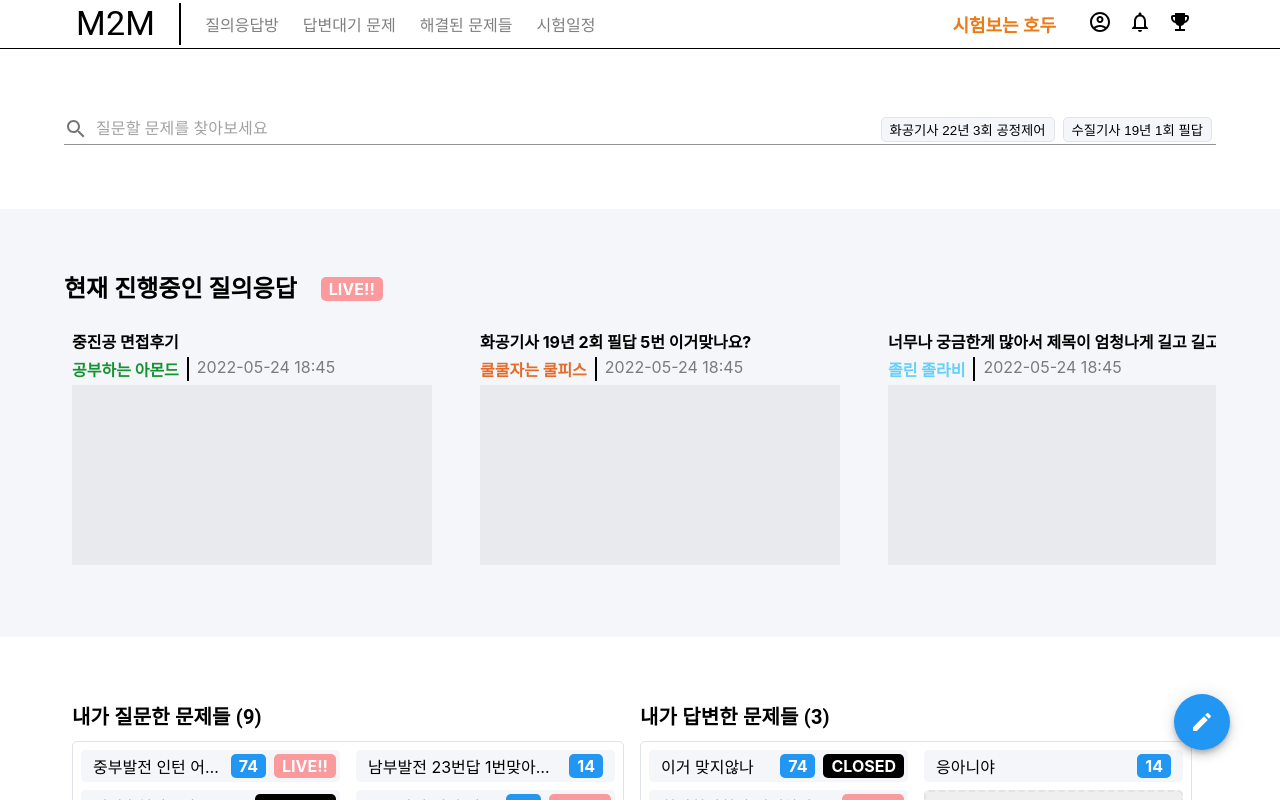
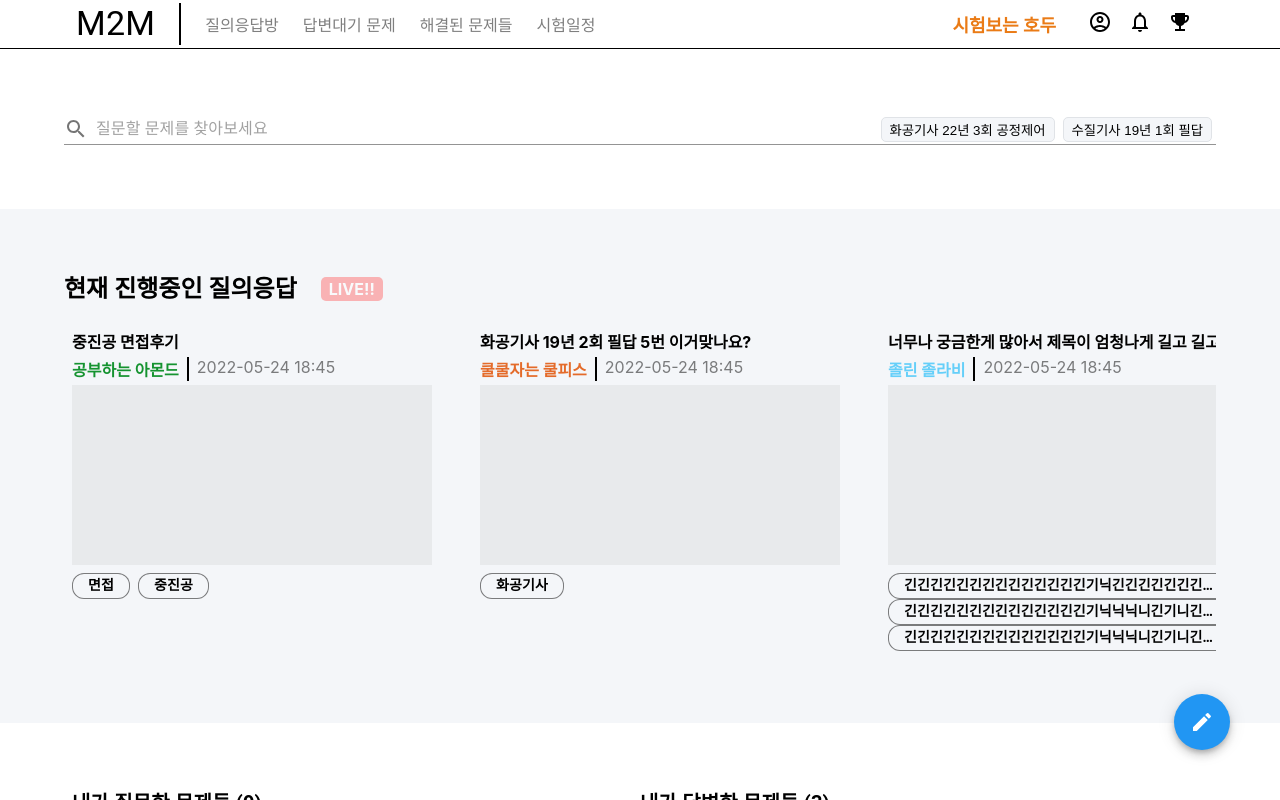
Before and after one commit to Mentor-2-Mentee/front, a React (Vite) app: page /main in a window 1280 px wide. Shown: the top 800 px of the page. Built offline with nearby package versions, Linux system fonts and the light colour scheme.

Commit message:
feat : 질의응답방 테그(child만, 3개까지)노출기능 추가

```diff
--- a/src/commonElements/RoomList.tsx
+++ b/src/commonElements/RoomList.tsx
@@ -1,4 +1,4 @@
-import { Skeleton } from "@mui/material";
+import { Skeleton, Typography } from "@mui/material";
 import { styled } from "@mui/system";
 import { SignatureColor } from "../commonStyles/CommonColor";
 
@@ -10,6 +10,7 @@ export interface RoomParams {
   createdAt: string;
   startedAt: string;
   thumbnailImgURL: string;
+  roomTags?: string[];
 }
 
 interface RoomListProps {
@@ -64,6 +65,29 @@ const RoomElement = ({ roomValue, isLive }: RoomElementProps): JSX.Element => {
         )}
       </RoomElementAuthorValue>
       <Skeleton variant="rectangular" width={ELEMENT_WIDTH} height={180} />
+      <TagsContainer>
+        {roomValue.roomTags === undefined
+          ? null
+          : roomValue.roomTags.slice(0, 3).map((tag, index) => {
+              return (
+                <TagBox key={index}>
+                  <Typography
+                    variant="subtitle2"
+                    component="div"
+                    sx={{
+                      maxWidth: "100%",
+                      fontWeight: "bold",
+                      textOverflow: "ellipsis",
+                      whiteSpace: "nowrap",
+                      overflow: "hidden",
+                    }}
+                  >
+                    {tag}
+                  </Typography>
+                </TagBox>
+              );
+            })}
+      </TagsContainer>
     </RoomElementContainer>
   );
 };
@@ -112,4 +136,23 @@ const TimeStamp = styled("div")(({ theme }) => ({
   color: "rgba(0,0,0,0.5)",
 }));
 
+const TagsContainer = styled("div")(({ theme }) => ({
+  marginTop: theme.spacing(1),
+  display: "flex",
+  flexWrap: "wrap",
+  alignItems: "center",
+
+  "& > *": {
+    marginRight: theme.spacing(1),
+  },
+}));
+
+const TagBox = styled("div")(({ theme }) => ({
+  border: "none",
+  padding: theme.spacing(0.25, 2, 0.25, 2),
+  borderRadius: theme.spacing(1.5),
+  maxWidth: `calc(100% - ${theme.spacing(5)})`,
+  boxShadow: `0 0 0 1px ${SignatureColor.BLACK_50} inset`,
+}));
+
 export default RoomList;
--- a/src/components/MainPage/DEV_DATA.json
+++ b/src/components/MainPage/DEV_DATA.json
@@ -7,7 +7,8 @@
       "authorColor": "#159330",
       "createdAt": "2022-05-24T18:20",
       "startedAt": "2022-05-24T18:45",
-      "thumbnailImgURL": "test"
+      "thumbnailImgURL": "test",
+      "roomTags": ["면접", "중진공"]
     },
     {
       "roomId": "145sw4",
@@ -16,7 +17,8 @@
       "authorColor": "#e46b2a",
       "createdAt": "2022-05-24T18:20",
       "startedAt": "2022-05-24T18:45",
-      "thumbnailImgURL": "test"
+      "thumbnailImgURL": "test",
+      "roomTags": ["화공기사"]
     },
     {
       "roomId": "145s22w4",
@@ -25,7 +27,13 @@
       "authorColor": "#65cff9",
       "createdAt": "2022-05-24T18:20",
       "startedAt": "2022-05-24T18:45",
-      "thumbnailImgURL": "test"
+      "thumbnailImgURL": "test",
+      "roomTags": [
+        "긴긴긴긴긴긴긴긴긴긴긴긴긴긴기닉긴긴긴긴긴긴긴긴긴긴긴긴긴긴긴긴닉닉니긴기니긴긴질문",
+        "긴긴긴긴긴긴긴긴긴긴긴긴긴긴기닉닉닉니긴기니긴긴질문",
+        "긴긴긴긴긴긴긴긴긴긴긴긴긴긴기닉닉닉니긴기니긴긴질문",
+        "긴긴긴긴긴긴긴긴긴긴긴긴긴긴기닉닉닉니긴기니긴긴질문"
+      ]
     },
     {
       "roomId": "14s2asdw4",
```
